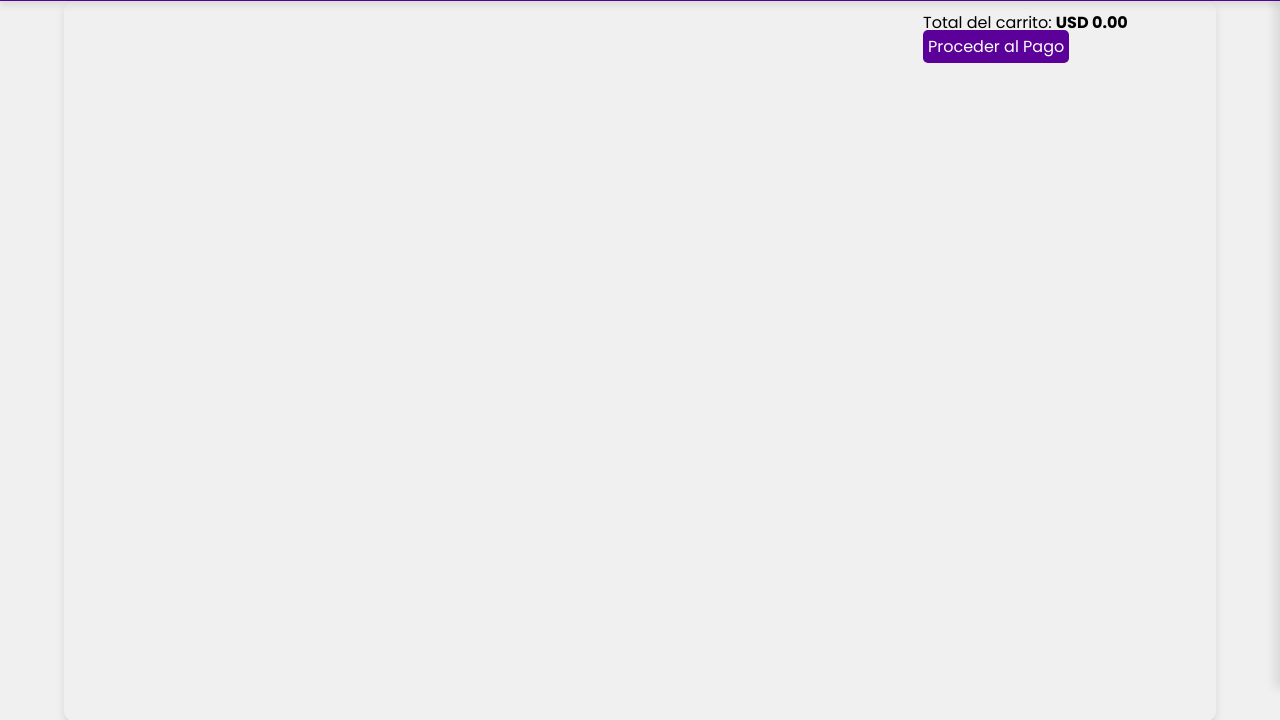
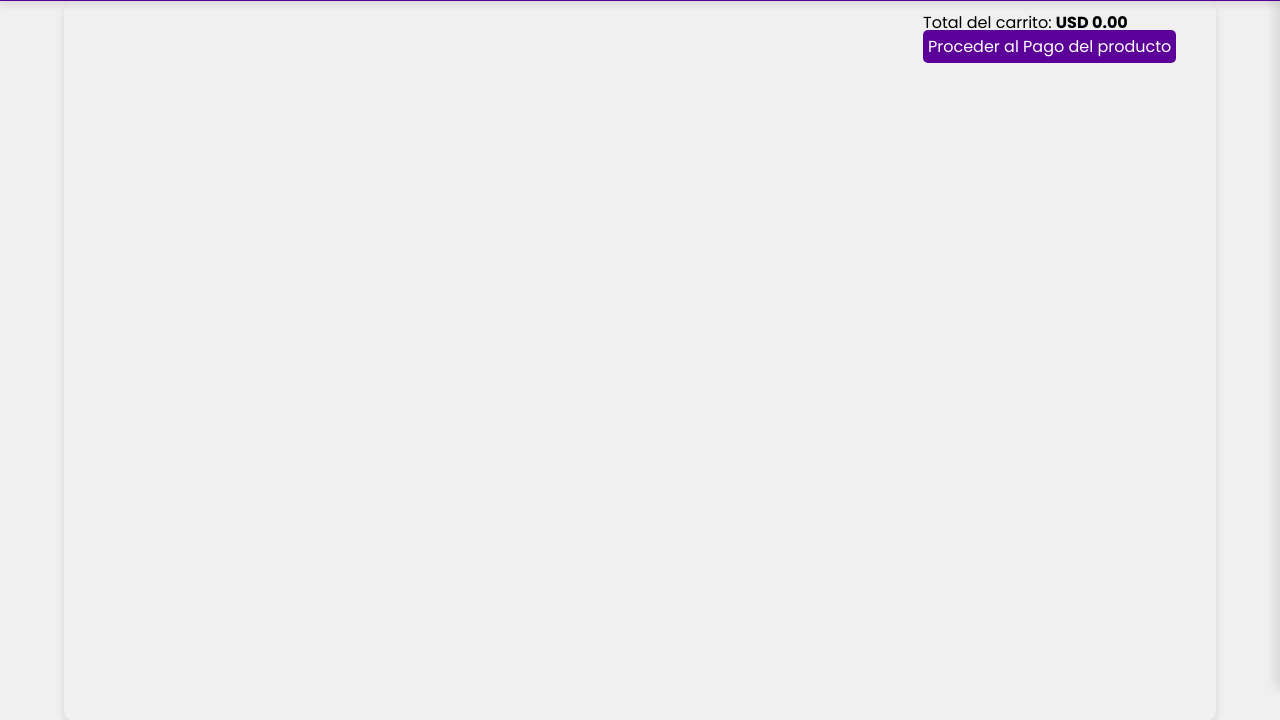
Before and after one commit to Dominic-Two/TiendaOnline, a PHP site: page /pago.php in a window 1280 px wide. Shown: the part 107-827 px from the top of the page. Run offline with PHP 8.4, Linux system fonts and the light colour scheme; a user stored in the database is signed in; some libraries are stand-ins or nearby versions.

Commit message:
Mejora del funcionamiento del proceso de pagos

```diff
--- a/pago.php
+++ b/pago.php
@@ -41,7 +41,7 @@ $auth = $_SESSION['login'] ?? false;
         </div>
         <div class="summary">
             <p>Total del carrito: <span id="total-carrito"></span></p>
-            <a href="#" class="pagar" id="a-pagar">Proceder al Pago</a>
+            <a href="#" class="pagar" id="a-pagar">Proceder al Pago del producto</a>
         </div>
     </section>
 
```
